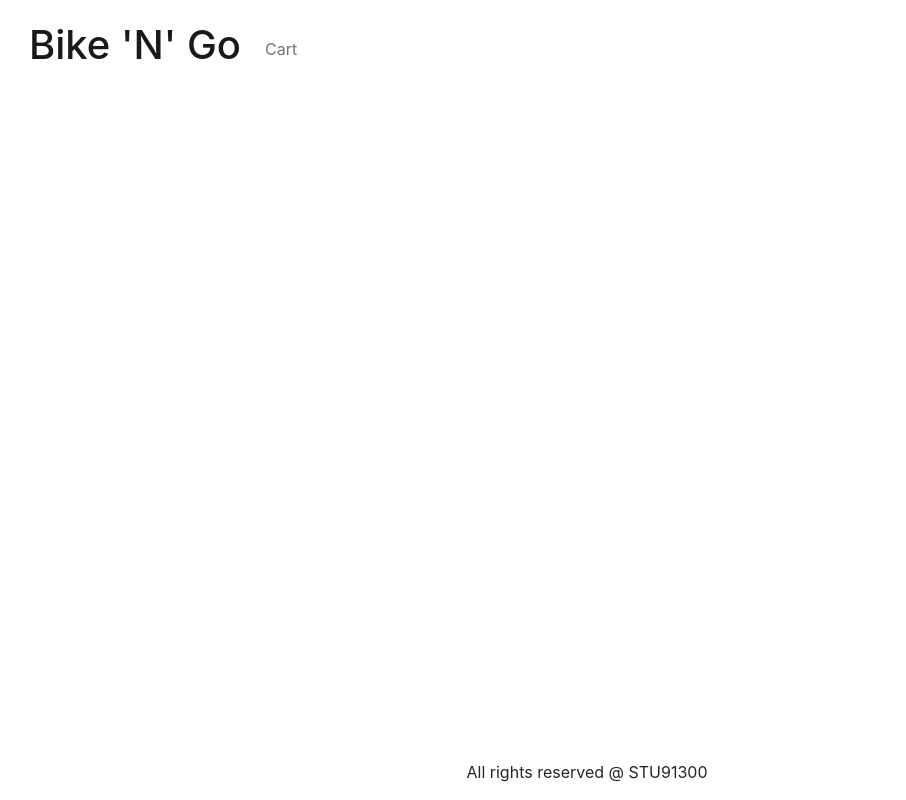
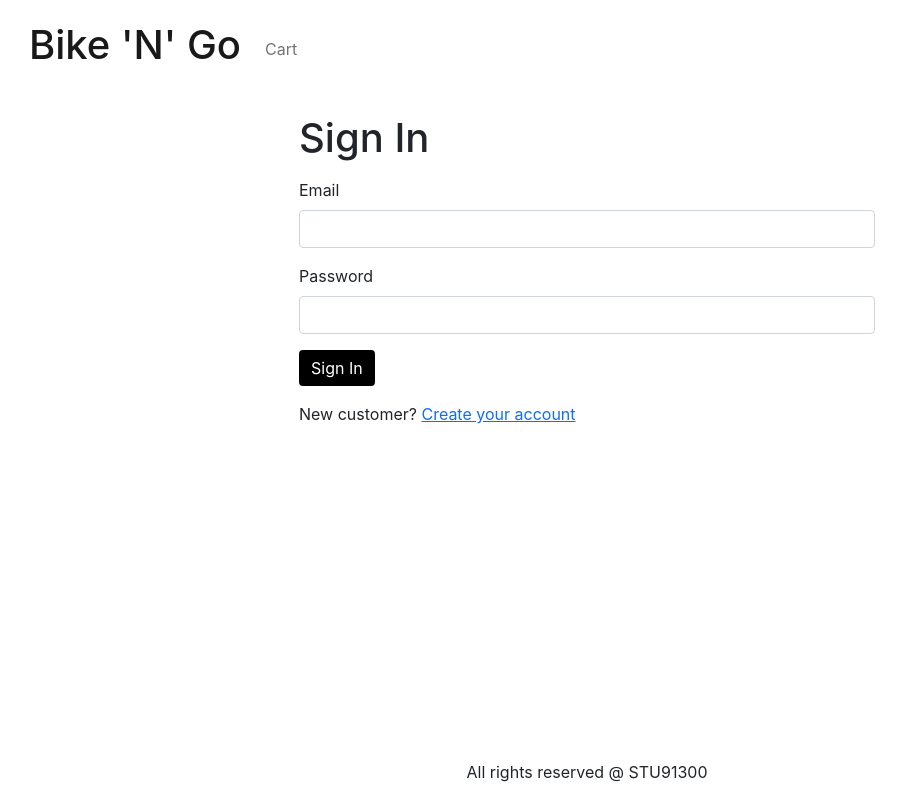
Before and after one commit to gamanedy144/bike-n-go, a React (Create React App) app in the folder frontend/: page /signin in a window 1280 px wide. Shown: the whole page, without its empty margins (53-959 px from the left). Built offline with nearby package versions, Linux system fonts and the light colour scheme.

Commit message:
Create Signin Screen

```diff
--- a/frontend/src/App.js
+++ b/frontend/src/App.js
@@ -8,6 +8,7 @@
 import { Badge, Nav } from 'react-bootstrap';
 import { Store } from './Store';
 import CartScreen from './screens/CartScreen';
+import SignInScreen from './screens/SigninScreen';
 function App() {
   const { state } = useContext(Store);
   const { cart } = state;
@@ -47,6 +48,7 @@
               <Route path="/product/:slug" element={<ProductScreen />} />
               <Route path="/" element={<HomeScreen />} />
               <Route path="/cart" element={<CartScreen />} />
+              <Route path="/signin" element={<SignInScreen />} />
             </Routes>
           </Container>
         </main>
--- a/frontend/src/index.css
+++ b/frontend/src/index.css
@@ -64,3 +64,6 @@
 .img-thumbnail {
   height: 70px;
 }
+.small-container {
+  max-width: 600px;
+}
--- /dev/null
+++ b/frontend/src/screens/SigninScreen.js
@@ -0,0 +1,39 @@
+import React from 'react';
+import Form from 'react-bootstrap/Form';
+import Button from 'react-bootstrap/Button';
+import Container from 'react-bootstrap/Container';
+import { Link, useLocation } from 'react-router-dom';
+import { Helmet } from 'react-helmet-async';
+
+export default function SignInScreen() {
+  const { search } = useLocation();
+  const redirectInUrl = new URLSearchParams(search).get('redirect');
+  const redirect = redirectInUrl ? redirectInUrl : '/';
+  return (
+    <Container className="small-container">
+      <Helmet>
+        <title>Sign In</title>
+      </Helmet>
+      <h1 className="my-3">Sign In</h1>
+      <Form>
+        <Form.Group className="mb-3" controllId="email">
+          <Form.Label>Email</Form.Label>
+          <Form.Control type="email" required />
+        </Form.Group>
+        <Form.Group className="mb-3" controllId="password">
+          <Form.Label>Password</Form.Label>
+          <Form.Control type="password" required />
+        </Form.Group>
+        <div className="mb-3">
+          <Button className="dark-bgc" type="submit">
+            Sign In
+          </Button>
+        </div>
+        <div className="mb-3">
+          New customer?{' '}
+          <Link to={`/signup?redirect=${redirect}`}>Create your account</Link>
+        </div>
+      </Form>
+    </Container>
+  );
+}
```
Also changed, not shown: 1 other file (tests, documents, lock files or other folders).
